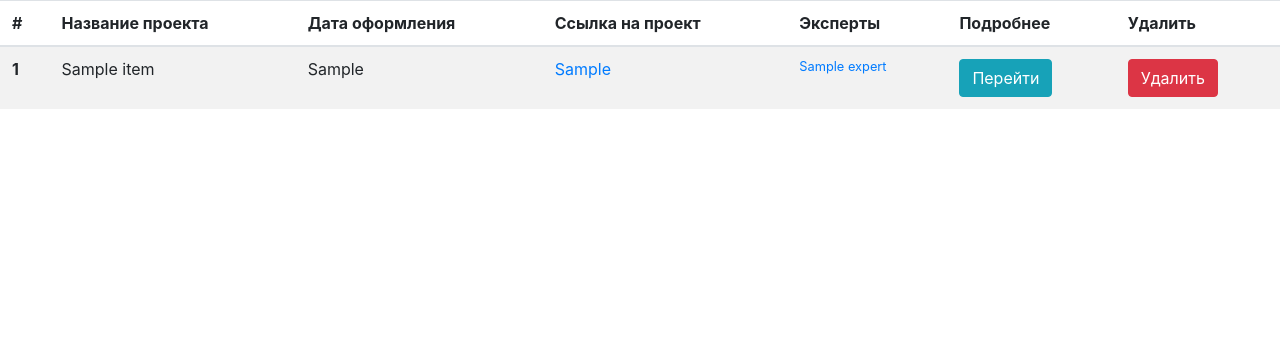
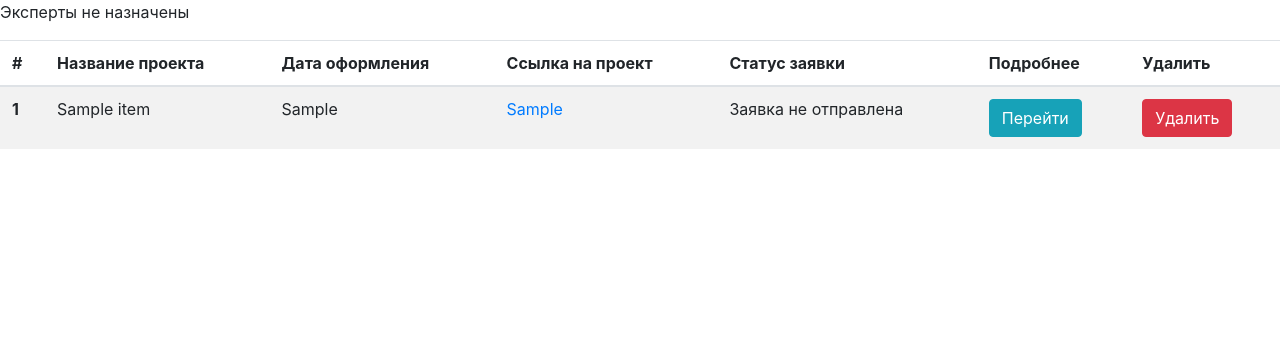
Before and after one commit to SkyAdam1/zayed, a Django app: template apps/applications/templates/applications/applications_output.html in a window 1280 px wide. Shown: the part 56-420 px from the top of the page. Run offline with Django 3.2, Linux system fonts and the light colour scheme; the template is opened without the code that fills it: most values are stand-ins (such as "Sample title", 1, 10 or a date in 2020).

Commit message:
Update applications_output.html

```diff
--- a/apps/applications/templates/applications/applications_output.html
+++ b/apps/applications/templates/applications/applications_output.html
@@ -18,10 +18,12 @@
           <th scope='col'>Принята/Не принята</th>
         {% endif %}
         <th scope="col">Ссылка на проект</th>
-        {% if False in statuses %}
+
           <th scope="col">Статус заявки</th>
-        {% endif %}
+
+        {% if request.user.is_staff or request.user.is_expert %}
         <th scope="col">Эксперты</th>
+        {% endif%}
         {% if request.user.is_expert or request.user.is_staff %}
           <th scope="col">Оценка</th>
         {% endif %}
@@ -80,7 +82,7 @@
 
         <td><a href="{{ item.project_site }}">{{ item.project_site }}</a></td>
 
-        {% if False in statuses %}
+
           <td>
             {% if item.status %}
               <p>Заявка отправлена</p>
@@ -92,19 +94,23 @@
               {% endif %}
             {% endif %}
           </td>
-        {% endif %}
 
-        <td>
+
+
           {% if request.user.is_staff %}
+          <td>
             <a class="btn btn-info" href="{% url 'applications_add_expert_url' item.pk %}">Назначить эксперта</a>
           {% endif %}
           {% if item.experts|length != 0 %}
+            {% if request.user.is_staff or request.user.is_expert %}
             {% for expert in item.experts %}
-              <small><a href="{% url 'expert_profile_detail_url' expert.pk %}">{{ expert.expert }}</a></small>
+
+              <small><a href="{% url 'expert_profile_detail_url' i.expert.pk %}">{{ expert.expert }}</a></small>
             {% endfor %}
           {% else %}
             <p>Эксперты не назначены</p>
           {% endif %}
+            {% endif %}
         </td>
 
         {% if request.user.is_expert or request.user.is_staff %}
@@ -135,12 +141,15 @@
               </div>
             {% endif %}
             {% for i in item.experts %}
+            {% if request.user.is_staff or request.user.is_expert %}
               {% if i.rating > 0 %}
-                <a href="{% url 'expert_profile_detail_url' i.pk %}">{{ i.expert }} - {{ i.rating }}</a>
+                <a href="{% url 'expert_profile_detail_url' i.expert.pk %}">{{ i.expert }} - {{ i.rating }}</a>
               {% else %}
-                <a href="{% url 'expert_profile_detail_url' i.pk %}"><s>{{ i.expert }}</s></a>
+                <a href="{% url 'expert_profile_detail_url' i.expert.pk %}"><s>{{ i.expert }}</s></a>
               {% endif %}
+            {% endif %}
             {% endfor %}
+
           </td>
         {% endif %}
 
```
